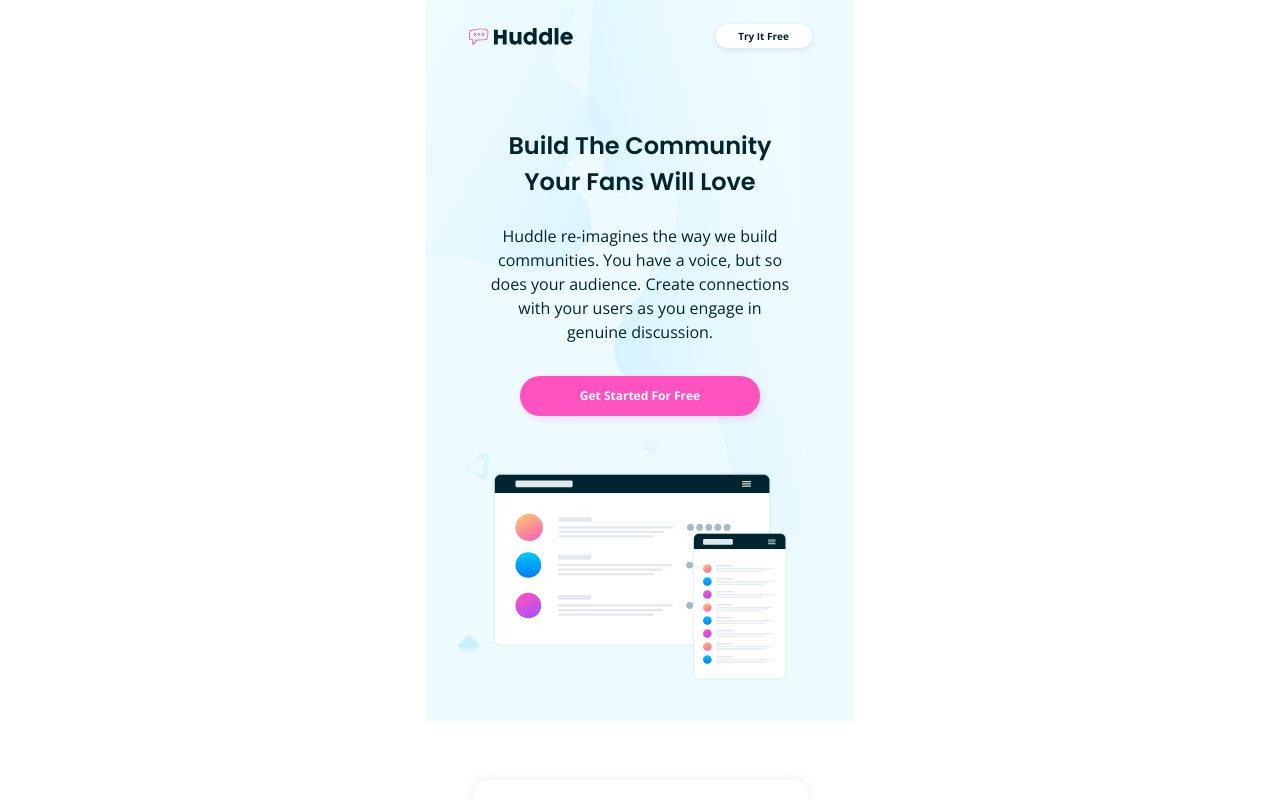
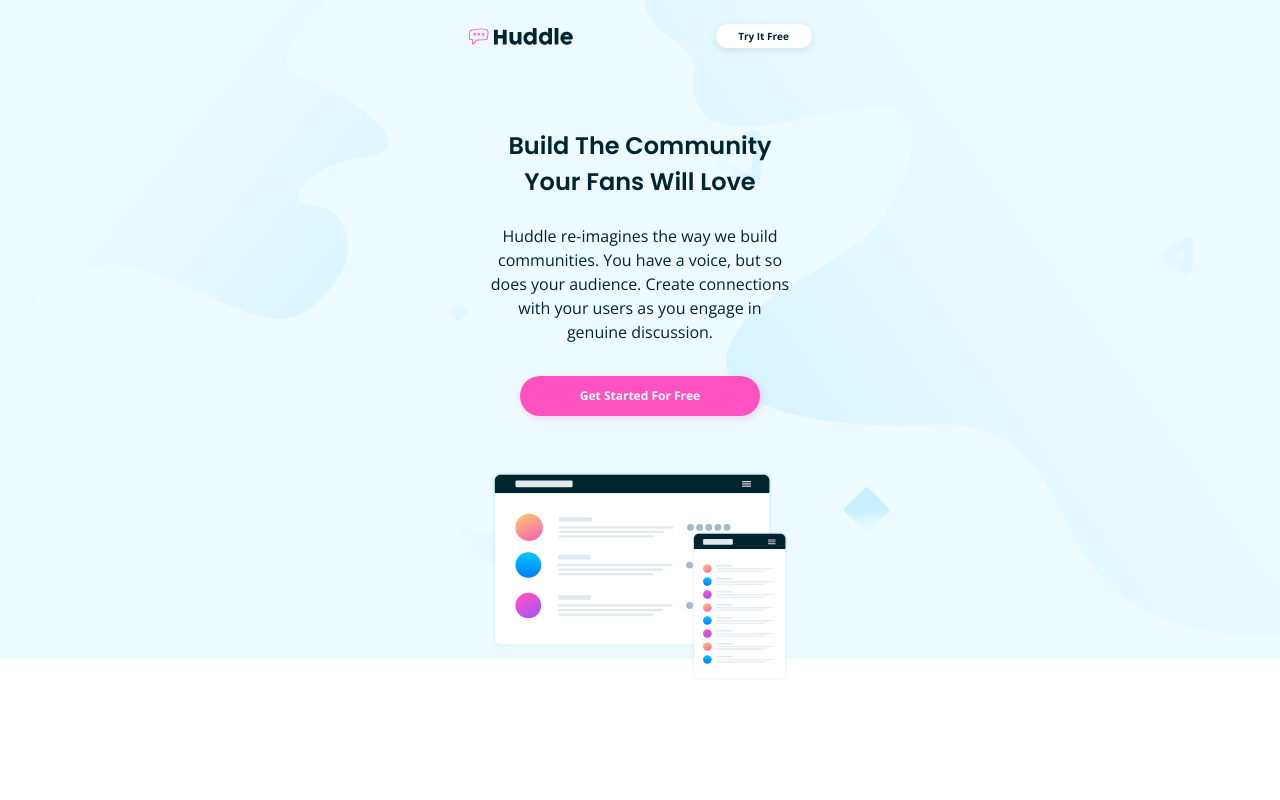
Before and after one commit to stephjoseph/huddle-landing-page-with-alternating-feature-blocks-master, a React (Create React App) app: page / in a window 1280 px wide. Shown: the top 800 px of the page. Built offline with nearby package versions, Linux system fonts and the light colour scheme.

Commit message:
Update Header.js

```diff
--- a/src/components/Header.js
+++ b/src/components/Header.js
@@ -2,12 +2,14 @@ import React from "react";
 import Navbar from "./Navbar";
 import Hero from "./Hero";
 import bgHeroMobile from "../images/bg-hero-mobile.svg";
+import bgHeroDesktop from "../images/bg-hero-desktop.svg";
 
 const Header = () => {
   return (
-    <header className="relative mb-[3.688rem] flex h-[45.063rem] w-full max-w-[26.75rem] flex-col items-center bg-[#EDFBFF]">
+    <header className="relative mb-[3.688rem] flex h-[45.063rem] w-full max-w-[26.75rem] flex-col items-center bg-[#EDFBFF] xl:mb-[10rem] xl:h-[51.45vw] xl:max-h-[46.313rem] xl:max-w-[90rem]">
       <div className="absolute left-0 top-0">
-        <img className="w-full" src={bgHeroMobile} alt="" />
+        <img className="w-full xl:hidden" src={bgHeroMobile} alt="" />
+        <img className="hidden w-full xl:block" src={bgHeroDesktop} alt="" />
       </div>
       <Navbar />
       <Hero />
```
